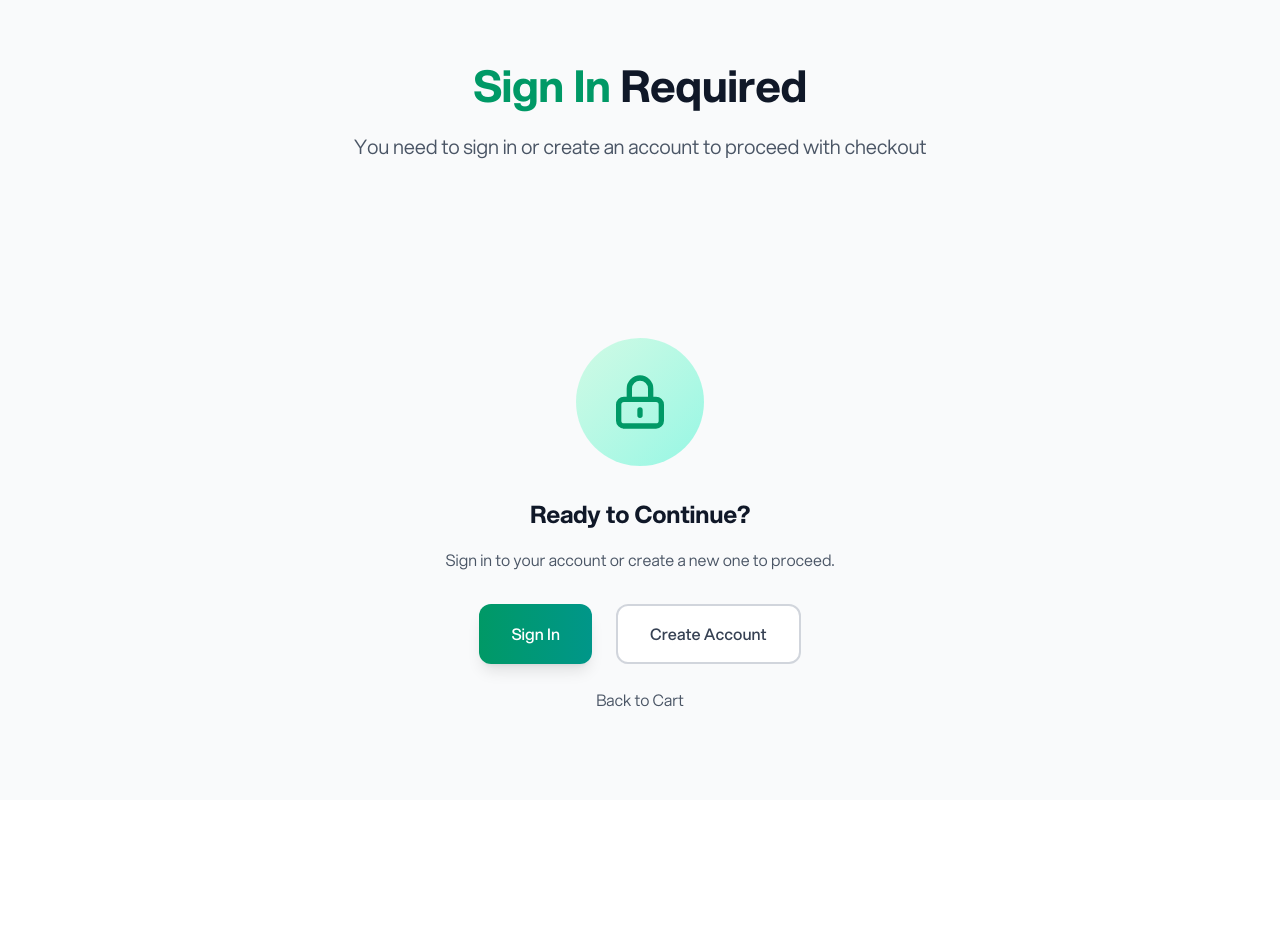
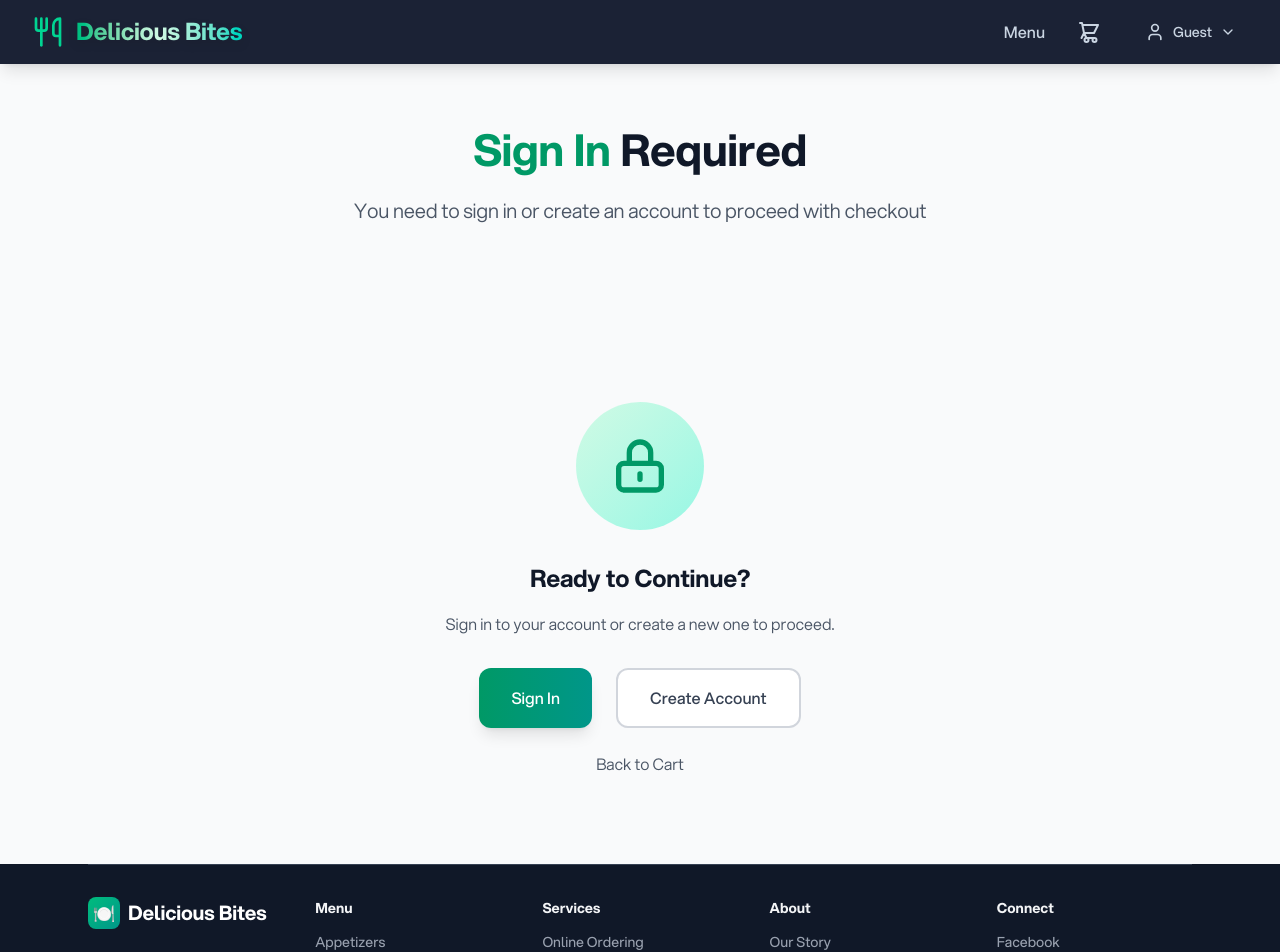
Before and after one commit to afaqdean/Restaurant-App, a Next.js app: page /checkout in a window 1280 px wide. Shown: the top 952 px of the page. Before the commit the page ends 800 px from the top, so only its background shows below. Built offline with nearby package versions, Linux system fonts and the light colour scheme; no server answers; the database is empty.

Commit message:
final deployment

```diff
--- /dev/null
+++ b/src/app/(customer)/layout.tsx
@@ -0,0 +1,36 @@
+'use client'
+
+import { useEffect } from 'react'
+import AOS from 'aos'
+import 'aos/dist/aos.css'
+
+import RestaurantFooter from '@/components/ui/RestaurantFooter'
+import Navigation from '@/components/ui/Navigation'
+
+export default function CustomerLayout({
+  children,
+}: {
+  children: React.ReactNode
+}) {
+
+  useEffect(() => {
+    AOS.init({
+      once: true,
+      disable: 'phone',
+      duration: 700,
+      easing: 'ease-out-cubic',
+    })
+  })
+
+  return (
+    <div className="flex flex-col min-h-screen">
+      <Navigation />
+
+      <main className="flex-1">
+        {children}
+      </main>
+
+      <RestaurantFooter />
+    </div>
+  )
+}
```
